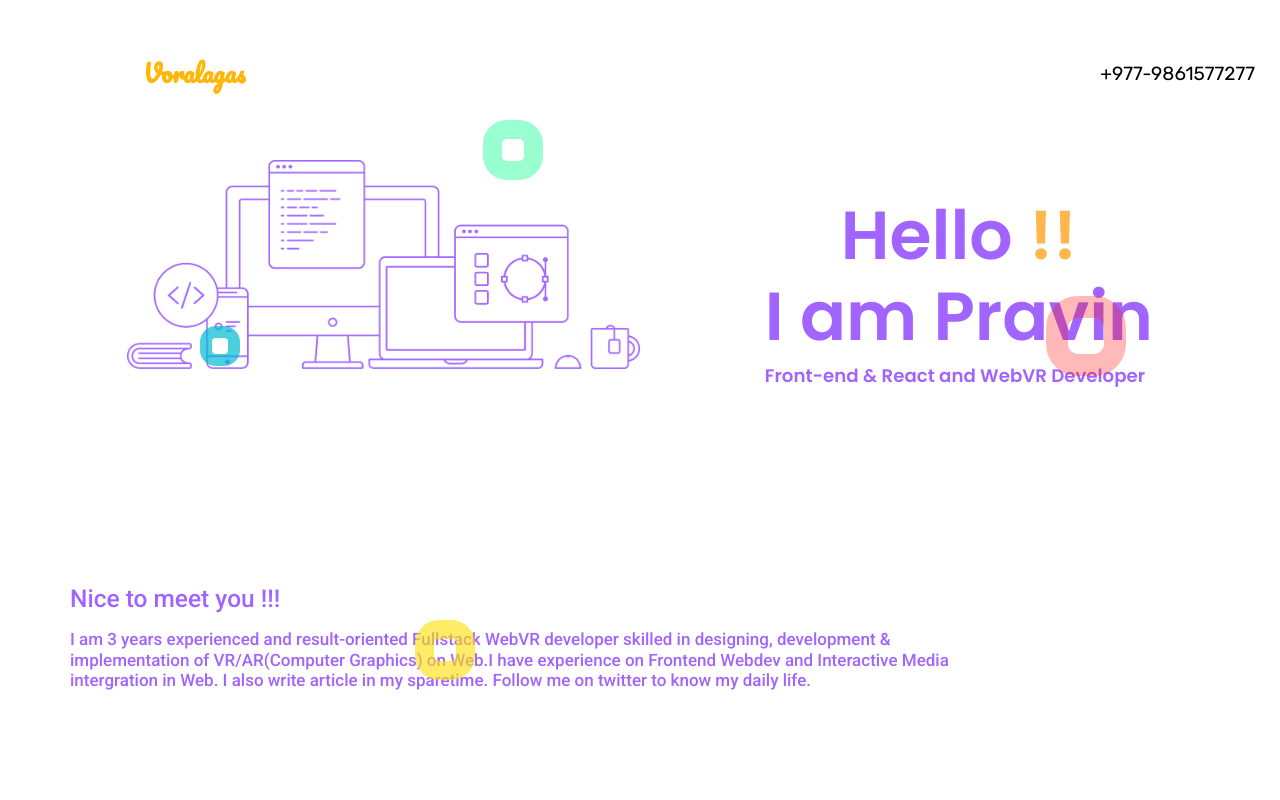
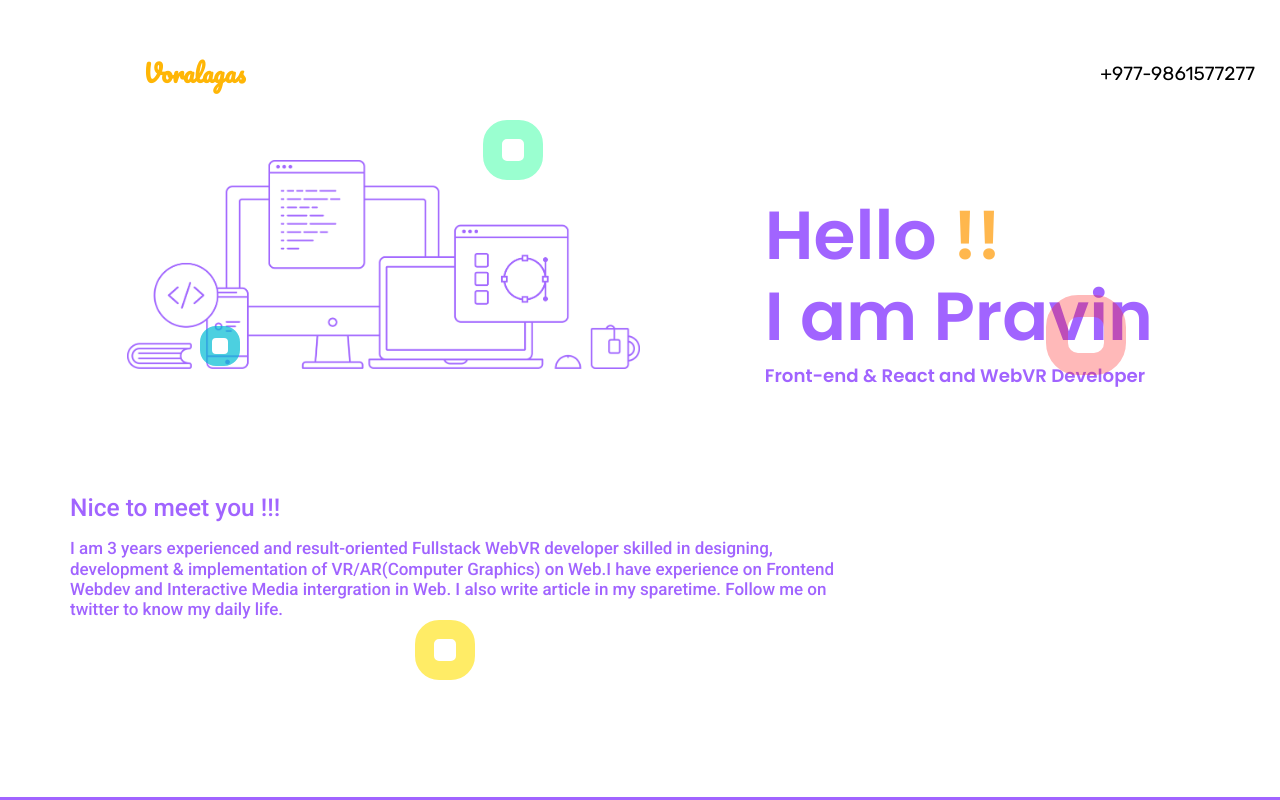
Before and after one commit to pravinpoudel/pravinstatic.github.io, a website: page index.html in a window 1280 px wide. Shown: the top 800 px of the page. Drawn offline with nearby package versions, Linux system fonts and the light colour scheme.

```diff
--- a/index.html
+++ b/index.html
@@ -81,6 +81,10 @@
             </h6>
             </div>
             </div>
+            </div>
+            <div class="gap_high"></div>
+            <div class="gap_high"></div>
+
             </div>
             <div class="circle_red color_ball" data-rellax-speed = "-4">
             </div>
--- a/style.css
+++ b/style.css
@@ -21,6 +21,7 @@
   top: 60px;
   z-index: 12;
 }
+
 a{
   color: #000;
 }
@@ -59,7 +60,7 @@
 }
 
 section {
-  height: 100vh;
+  height: auto;
   width: 100%;
   position: relative;
   /* z-index: 1; */
@@ -90,16 +91,17 @@
 }
 
 .big_intro {
-  position: absolute;
+  /* position: absolute; */
   right: 0px;
   z-index: 12;
+  float: right;
 }
 
 
 .big_intro_text{
   font-size: 68px;
   z-index: 12;
-  text-align: center;
+  /* text-align: center; */
   font-family: 'Poppins', sans-serif;
 }
 
@@ -326,7 +328,7 @@
 
 }
 .detail_content{
-  position: absolute;
+  /* position: absolute; */
   top: 73%;
   width: 70%;
   /* text-align: center; */
```
